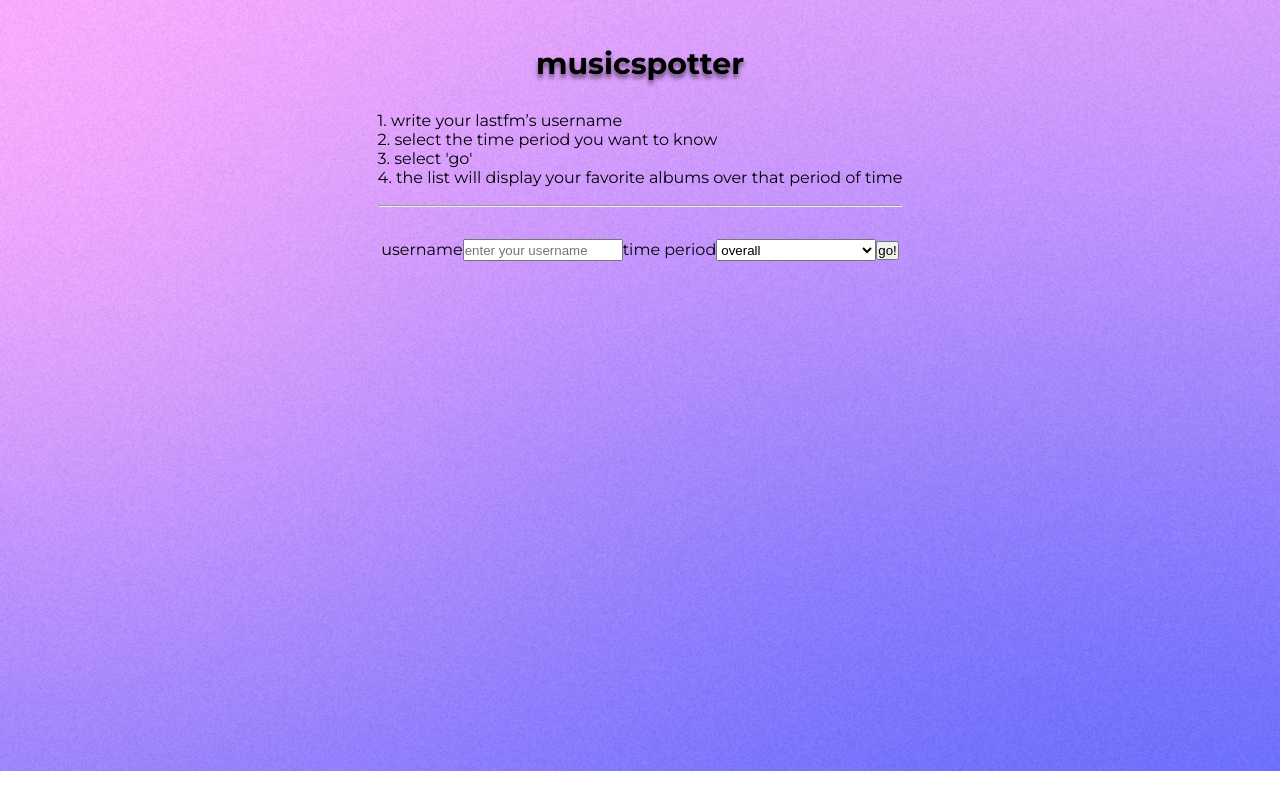
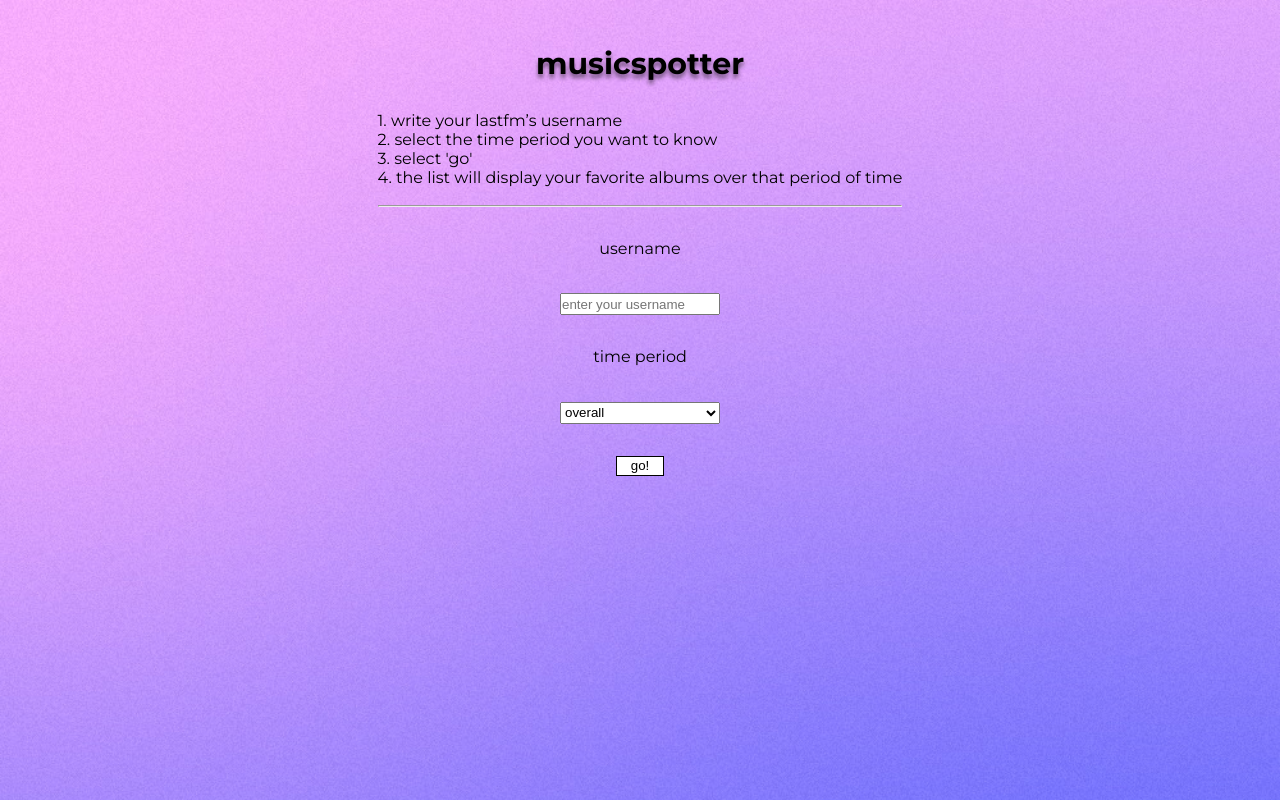
Before and after one commit to sebgarridor/musicspotter, an Angular app: page / in a window 1280 px wide. Built offline with nearby package versions, Linux system fonts and the light colour scheme.

Commit message:
styling buttons

```diff
--- a/src/app/select/select.component.css
+++ b/src/app/select/select.component.css
@@ -7,6 +7,14 @@
   font-family: "Montserrat", sans-serif;
   margin-top: 2rem;
   gap: 1rem;
+  font-weight: 400;
+}
+.container form {
+  display: flex;
+  flex-direction: column;
+  justify-content: center;
+  align-items: center;
+  gap: 2rem;
 }
 .container label {
   margin-bottom: 0.2rem;
@@ -19,7 +27,9 @@
   width: 10rem;
   padding: 0.1rem 0rem;
 }
-.container select:focus {
-  min-width: 150px;
-  width: auto;
+.container button {
+  background-color: white;
+  border: 1px solid #000000;
+  padding: 0.1rem 0rem;
+  width: 3rem;
 }/*# sourceMappingURL=select.component.css.map */
--- a/src/app/select/select.component.scss
+++ b/src/app/select/select.component.scss
@@ -11,6 +11,15 @@ $montserrat: "Montserrat", sans-serif;
     font-family: $montserrat;
     margin-top: 2rem;
     gap: 1rem;
+    font-weight: 400;
+
+    form {
+        display: flex;
+        flex-direction: column;
+        justify-content: center;
+        align-items: center;
+        gap: 2rem;
+    }
 
     label {
         margin-bottom: 0.2rem;
@@ -26,9 +35,12 @@ $montserrat: "Montserrat", sans-serif;
         padding: 0.1rem 0rem;
     }
 
-    select:focus {
-        min-width: 150px;
-        width: auto;
+
+    button {
+        background-color: white;
+        border: 1px solid #000000;
+        padding: 0.1rem 0rem;
+        width: 3rem;
     }
 
 }
```
Also changed, not shown: 1 other file (tests, documents, lock files or other folders).
